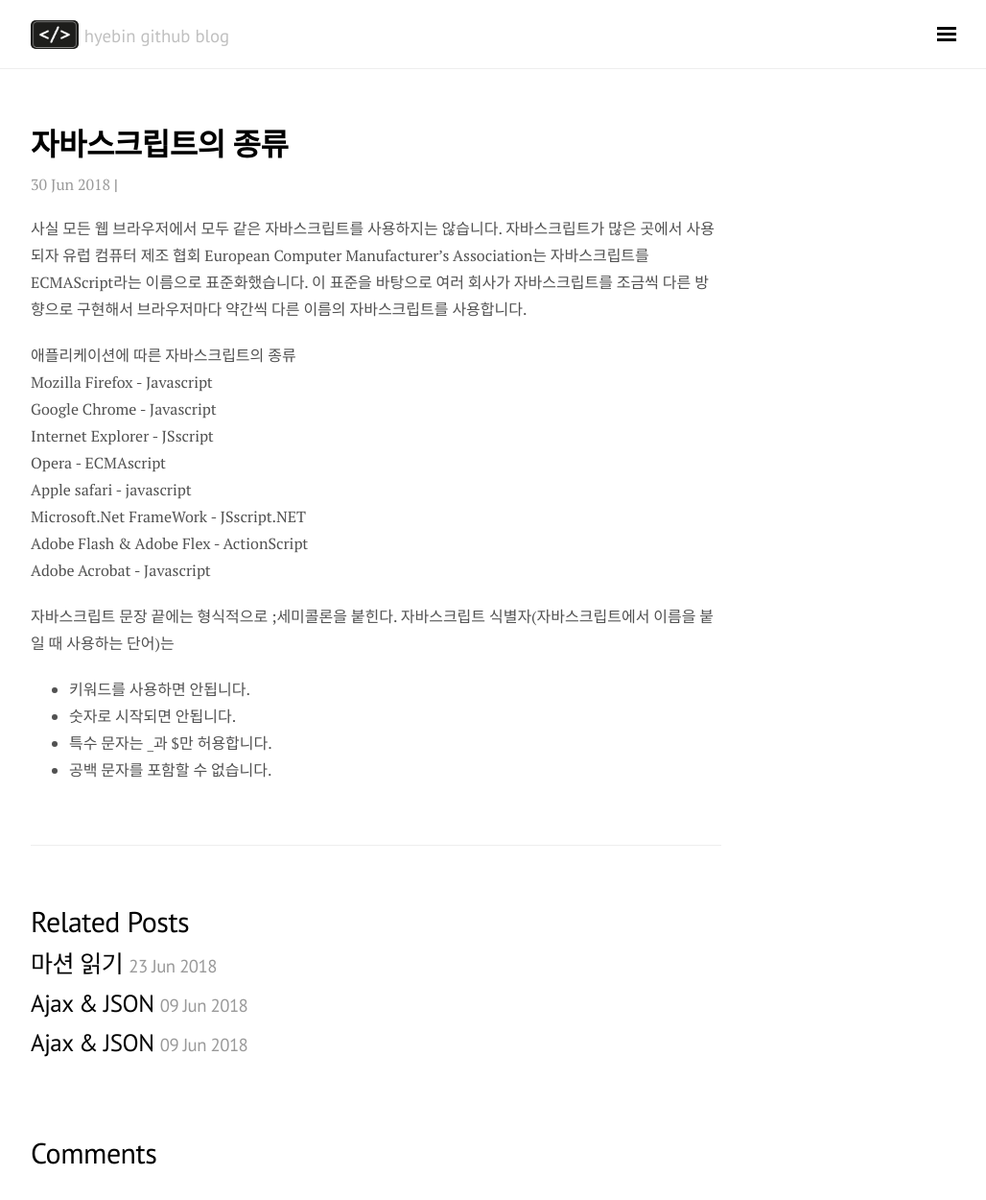
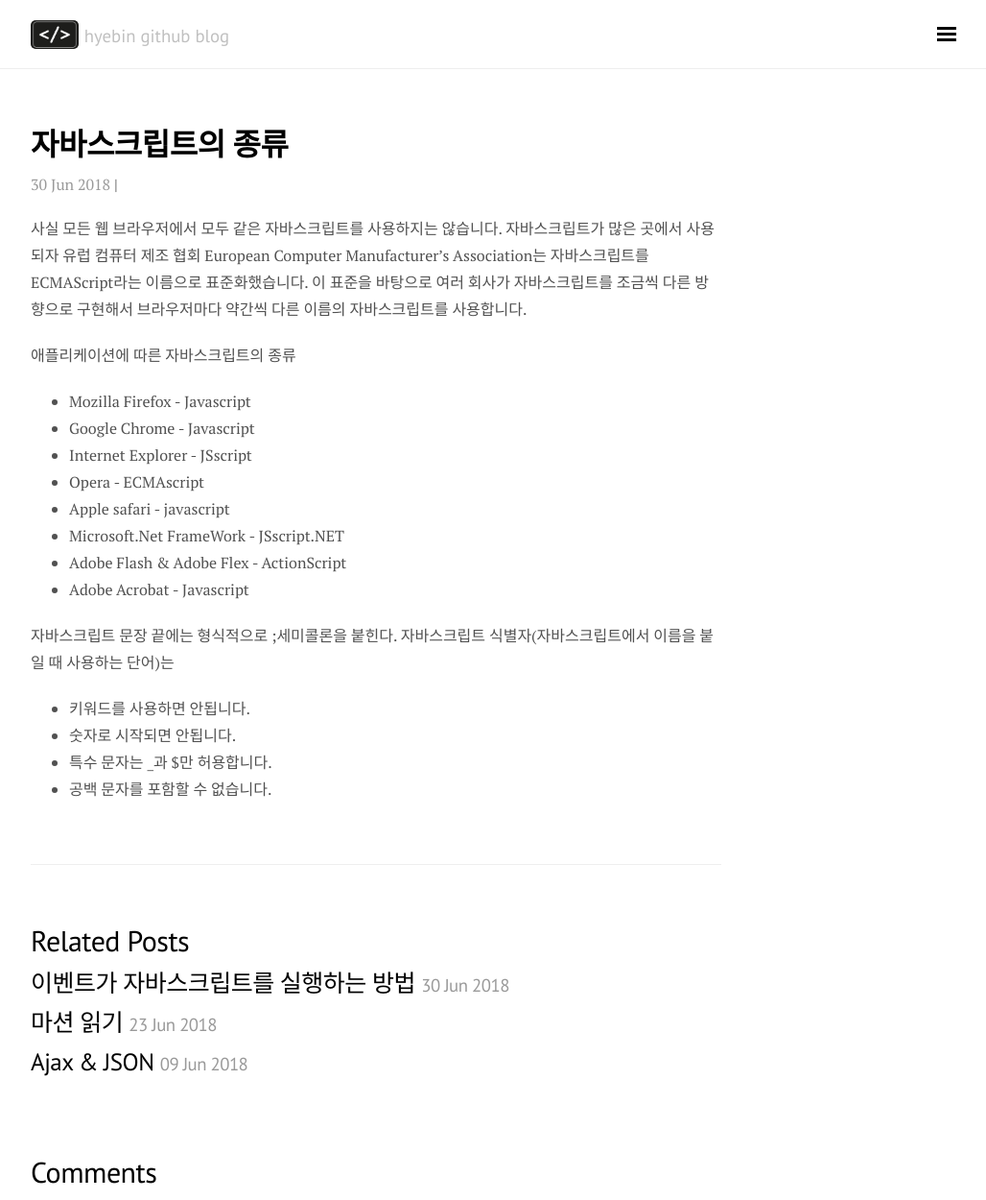
Before and after one commit to hyebinnam/hyebinnam.github.io, a Jekyll site: the page built from _posts/2018-06-30-whats-jekyll.md, in a window 1280 px wide and 1250 px high. Shown: the whole window at 96% size, without its empty margins (248-1276 px from the left). Built offline with Jekyll 4.4.1, drawn with Linux system fonts in a browser that asks for light colours; nearby versions of some CDN libraries; comment, search, counter and statistics services are not loaded.

Commit message:
6월 30일 이벤트 헨들러

```diff
--- /dev/null
+++ b/_posts/2018-06-30-1-whats-jekyll.md
@@ -0,0 +1,23 @@
+---
+layout: post
+title: 이벤트가 자바스크립트를 실행하는 방법
+---
+
+사용자가 웹 페이지의 HTML과 상호작용할 때 다음과 같은 세 단계를 거쳐 자바스크립트 코드가 실행된다. 이 단계를 이벤트헨들링(Event Handling)이라고 한다.
+
+1. 이벤트에 반응할 스크립트를 실행할 <b>요소</b>를 선택한다.
+2. 선택된 노드에서 어떤 이벤트가 발생할 때 그에 반응할 것인지를 명시한다.
+    개발자들은 이를 DOM 노드에 이벤트를 바인딩(Binding)한다고 표현한다.
+3. 이벤트가 발생할 때 실행될 코드를 작성한다.
+    특성 요소에서 이벤트가 발생한다면 이 이벤트는 함수를 실행한다. 이 함수는 이름을 가진 함수일 수도 있고, 이름을 가지지 않은 익명 함수일 수도 있다.
+
+<b>사용자 인터페이스 이벤트</b> <br>
+
+사용자 인터페이스 UI이벤트는 브라우저가 로드한 HTML 페이지가 아닌 브라우저 창을 사용할 때 발생하는 이벤트들이다. 예를 들어, 페이지가 로드되었다거나 브라우저 창의 크기가 조정된 경우에 발생하는 이벤트들을 의미한다.
+
+
+<b>이벤트 헨들러의 3가지 방법</b>
+
+1. HTML 이벤트 헨들러
+
+HTML의 초기 버전은 요소에 추가되어 이벤트에 대응할 수 있는 일련의 특성을 포함하고 있다. 이 특성들은 이베늩와 동일한 이름을 사용한다. 그리고 그 값으로 이벤트가 발생할 때 실행될 함수를 지정한다.
--- a/_posts/2018-06-30-whats-jekyll.md
+++ b/_posts/2018-06-30-whats-jekyll.md
@@ -7,14 +7,14 @@
 이 표준을 바탕으로 여러 회사가 자바스크립트를 조금씩 다른 방향으로 구현해서 브라우저마다 약간씩 다른 이름의 자바스크립트를 사용합니다.
 
 애플리케이션에 따른 자바스크립트의 종류 <br/>
-Mozilla Firefox - Javascript <br/>
-Google Chrome - Javascript <br/>
-Internet Explorer - JSscript <br/>
-Opera - ECMAscript <br/>
-Apple safari - javascript <br/>
-Microsoft.Net FrameWork - JSscript.NET <br/>
-Adobe Flash & Adobe Flex - ActionScript <br/>
-Adobe Acrobat - Javascript <br/>
+- Mozilla Firefox - Javascript <br/>
+- Google Chrome - Javascript <br/>
+- Internet Explorer - JSscript <br/>
+- Opera - ECMAscript <br/>
+- Apple safari - javascript <br/>
+- Microsoft.Net FrameWork - JSscript.NET <br/>
+- Adobe Flash & Adobe Flex - ActionScript <br/>
+- Adobe Acrobat - Javascript <br/>
 
 자바스크립트 문장 끝에는 형식적으로 ;세미콜론을 붙힌다.
 자바스크립트 식별자(자바스크립트에서 이름을 붙일 때 사용하는 단어)는
```
